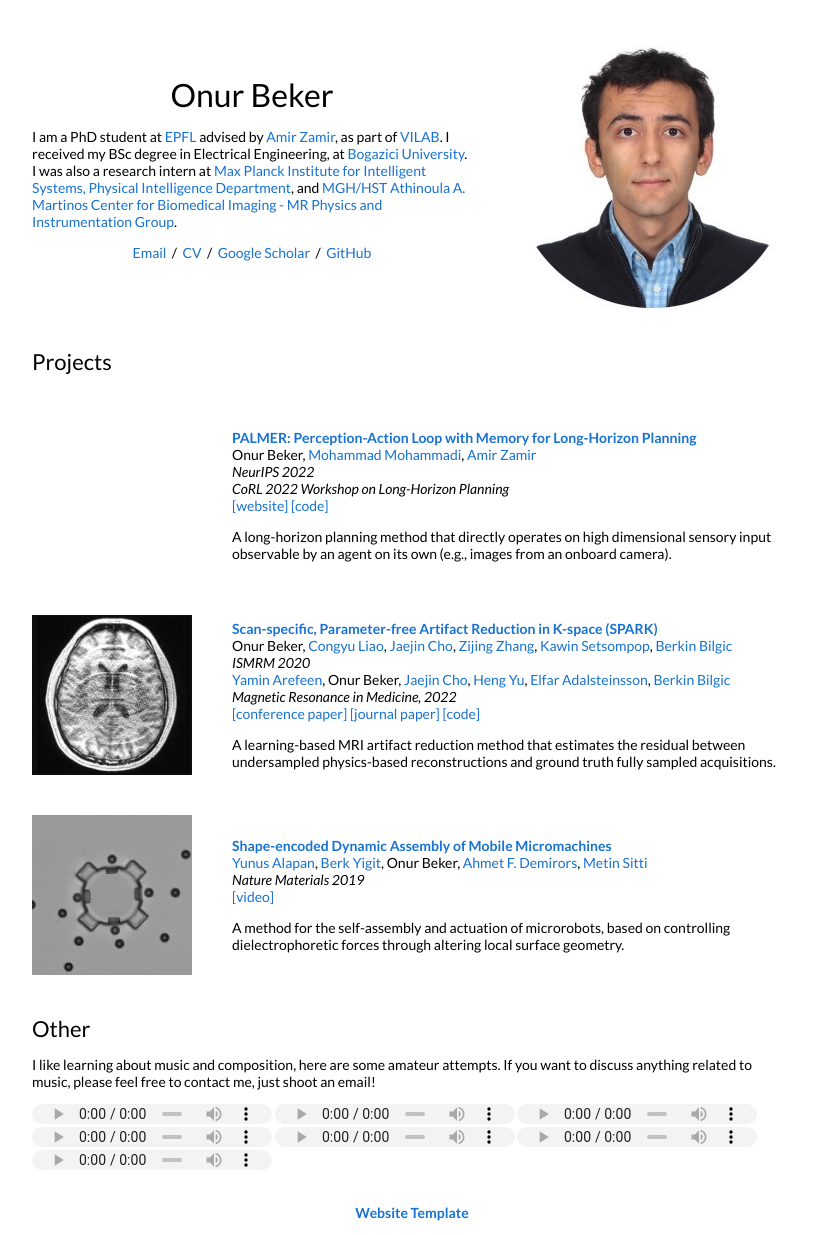
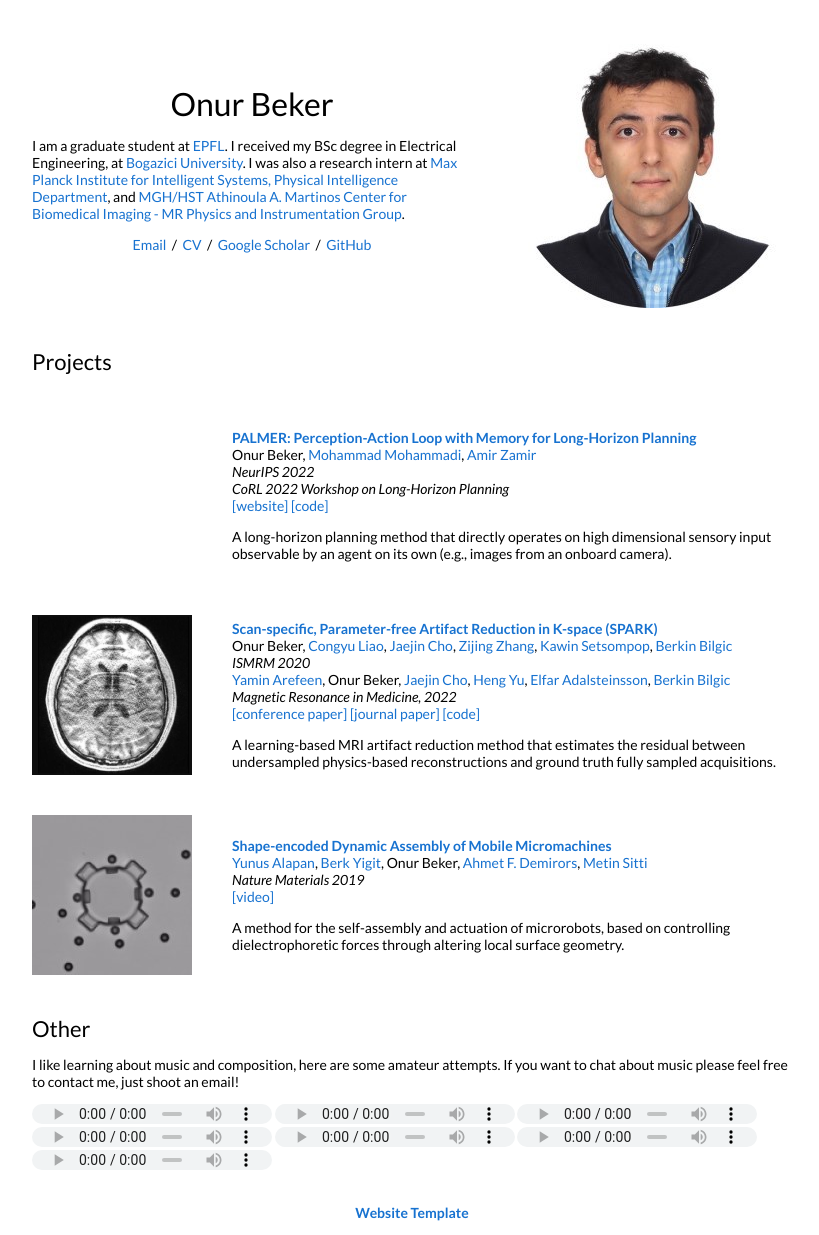
Before and after one commit to bekeronur/bekeronur.github.io, a plain HTML site: page index.html in a window 1280 px wide. Shown: the whole page, without its empty margins (228-1047 px from the left). Drawn offline with Linux system fonts and the light colour scheme; grey boxes are pictures that could not be loaded.

Commit message:
Update index.html

```diff
--- a/index.html
+++ b/index.html
@@ -21,7 +21,7 @@
               <p align="center">
                 <name>Onur Beker</name>
               </p>
-              <p>I am a PhD student at <a href="https://www.epfl.ch/schools/ic/">EPFL</a> advised by <a href="https://vilab.epfl.ch/zamir/">Amir Zamir</a>, as part of <a href="https://vilab.epfl.ch/">VILAB</a>. I received my BSc degree in Electrical Engineering, at <a href="https://ee.boun.edu.tr/">Bogazici University</a>. I was also a research intern at <a href="https://pi.is.mpg.de/">Max Planck Institute for Intelligent Systems, Physical Intelligence Department</a>,
+              <p>I am a graduate student at <a href="https://www.epfl.ch/schools/ic/">EPFL</a>. I received my BSc degree in Electrical Engineering, at <a href="https://ee.boun.edu.tr/">Bogazici University</a>. I was also a research intern at <a href="https://pi.is.mpg.de/">Max Planck Institute for Intelligent Systems, Physical Intelligence Department</a>,
 			     and <a href="https://www.nmr.mgh.harvard.edu/lab/mr-pig">MGH/HST Athinoula A. Martinos Center for Biomedical Imaging - MR Physics and Instrumentation Group</a>.
               </p>
 
@@ -176,7 +176,7 @@
             <td width="100%" valign="middle">
               <heading>Other</heading>
 			  <p>
-                  I like learning about music and composition, here are some amateur attempts. If you want to discuss anything related to music, please feel free to contact me, just shoot an email!
+                  I like learning about music and composition, here are some amateur attempts. If you want to chat about music please feel free to contact me, just shoot an email!
               </p>
 
 			  <audio id="player" controls src="data/fugue.wav">
```
